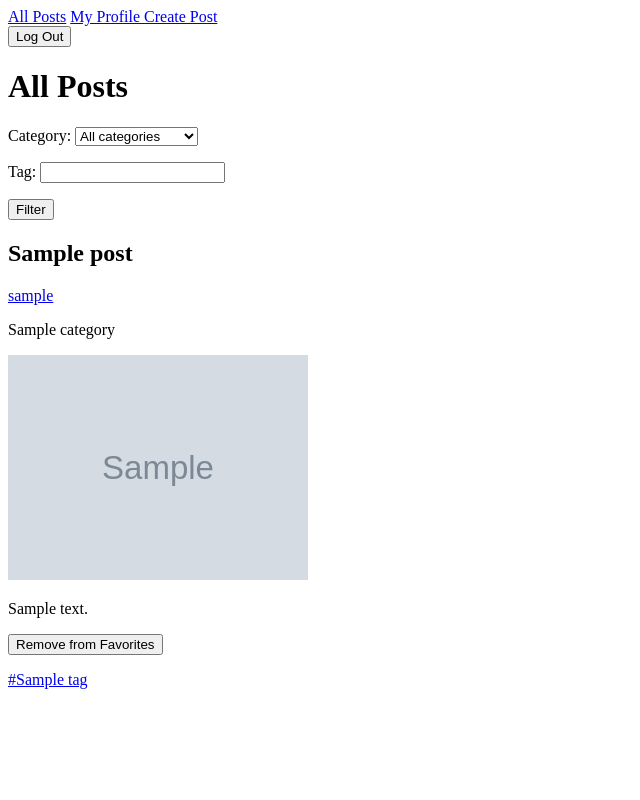
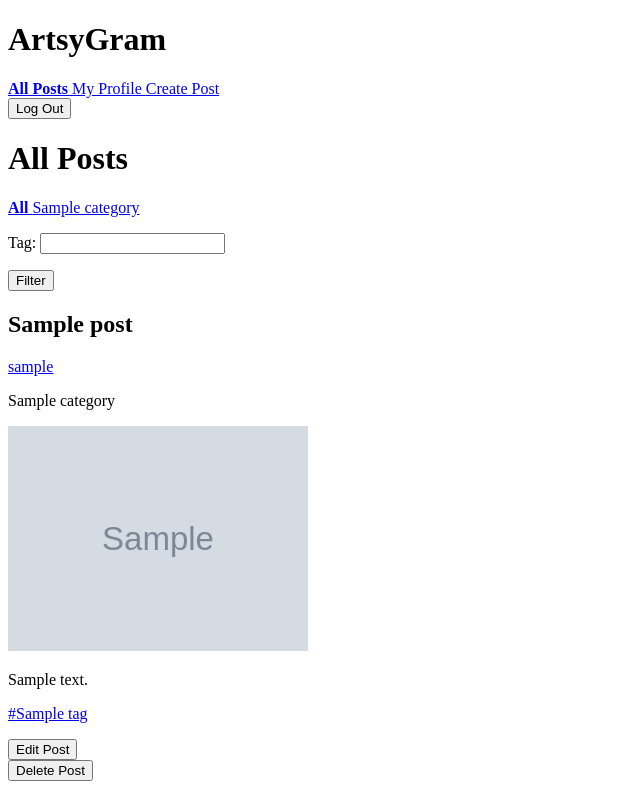
Before and after one commit to Ewgeeny/ArtsyGram, a Django app: page /main/ in a window 1280 px wide. Shown: the whole page, without its empty margins (0-640 px from the left). Run offline with Django 5.2, Linux system fonts and the light colour scheme; a user stored in the database is signed in; tables that the repository leaves empty hold one stand-in row (values such as "Sample post"); grey boxes marked "Sample" are stand-in pictures.

Commit message:
Add post editing, active nav highlighting, and prevent self-favorites

```diff
--- a/artsygram/urls.py
+++ b/artsygram/urls.py
@@ -53,6 +53,12 @@ urlpatterns = [
     ),
 
     path(
+        "posts/<int:post_id>/edit/",
+        views.edit_post,
+        name="edit-post",
+    ),
+
+    path(
         "posts/<int:post_id>/favorite/",
         views.toggle_favorite_view,
         name="toggle-favorite",
--- a/core/forms.py
+++ b/core/forms.py
@@ -4,13 +4,6 @@ from .models import Category
 
 
 class CategoryFilterForm(forms.Form):
-    category = forms.ModelChoiceField(
-        queryset=Category.objects.all(),
-        required=False,
-        empty_label="All categories",
-        label="Category",
-    )
-
     tags = forms.CharField(
         required=False,
         label="Tag",
@@ -53,3 +46,26 @@ class PostForm(forms.Form):
         required=False,
         help_text="Separate tags with spaces",
     )
+
+
+class EditPostForm(forms.Form):
+    title = forms.CharField(
+        label="Title",
+        max_length=150,
+    )
+
+    description = forms.CharField(
+        label="Description",
+        widget=forms.Textarea,
+    )
+
+    category = forms.ModelChoiceField(
+        queryset=Category.objects.all(),
+        label="Category",
+    )
+
+    tags = forms.CharField(
+        label="Tags",
+        required=False,
+        help_text="Separate tags with spaces",
+    )
--- a/core/templates/core/base.html
+++ b/core/templates/core/base.html
@@ -5,15 +5,22 @@
     <title>{% block title %}ArtsyGram{% endblock %}</title>
 </head>
 <body>
+    <h1>ArtsyGram</h1>
+
     {% if user.is_authenticated %}
         <nav>
-            <a href="{% url 'main-page' %}">All Posts</a>
+            <a href="{% url 'main-page' %}"
+               {% if request.path == '/main/' %}style="font-weight: bold"{% endif %}>
+                All Posts
+            </a>
 
-            <a href="{% url 'user-profile' user.username %}">
+            <a href="{% url 'user-profile' user.username %}"
+               {% if '/profile/' in request.path %}style="font-weight: bold"{% endif %}>
                 My Profile
             </a>
 
-            <a href="{% url 'create-post' %}">
+            <a href="{% url 'create-post' %}"
+               {% if '/posts/create/' in request.path %}style="font-weight: bold"{% endif %}>
                 Create Post
             </a>
 
--- a/core/templates/core/main_page.html
+++ b/core/templates/core/main_page.html
@@ -7,7 +7,23 @@ All Posts - ArtsyGram
 {% block content %}
 <h1>All Posts</h1>
 
+<div>
+    <a href="{% url 'main-page' %}"
+       {% if not selected_category %}style="font-weight: bold"{% endif %}>
+        All
+    </a>
+    {% for category in categories %}
+        <a href="{% url 'main-page' %}?category={{ category.id }}{% if request.GET.tags %}&tags={{ request.GET.tags }}{% endif %}"
+           {% if selected_category == category.id|slugify %}style="font-weight: bold"{% endif %}>
+            {{ category.name }}
+        </a>
+    {% endfor %}
+</div>
+
 <form action="{% url 'main-page' %}" method="get">
+    {% if selected_category %}
+        <input type="hidden" name="category" value="{{ selected_category }}">
+    {% endif %}
     {{ filter_form.as_p }}
     <input type="submit" value="Filter">
 </form>
@@ -33,6 +49,15 @@ All Posts - ArtsyGram
 
             <p>{{ post.description }}</p>
 
+            {% if post.tags.all %}
+    <p>
+        {% for tag in post.tags.all %}
+            <a href="{% url 'main-page' %}?tags={{ tag.name }}">#{{ tag.name }}</a>
+        {% endfor %}
+    </p>
+{% endif %}
+
+            {% if post.user != request.user %}
             <form
                 action="{% url 'toggle-favorite' post.id %}"
                 method="post"
@@ -42,14 +67,25 @@ All Posts - ArtsyGram
                     {% if post.id in favorite_ids %}Remove from Favorites{% else %}Add to Favorites{% endif %}
                 </button>
             </form>
+            {% endif %}
 
-            {% if post.tags.all %}
-    <p>
-        {% for tag in post.tags.all %}
-            <a href="{% url 'main-page' %}?tags={{ tag.name }}">#{{ tag.name }}</a>
-        {% endfor %}
-    </p>
-{% endif %}
+            {% if post.user == request.user %}
+                <form action="{% url 'edit-post' post.id %}" method="get">
+                    <button type="submit">
+                        Edit Post
+                    </button>
+                </form>
+
+                <form
+                    action="{% url 'delete-post' post.id %}"
+                    method="post"
+                >
+                    {% csrf_token %}
+                    <button type="submit">
+                        Delete Post
+                    </button>
+                </form>
+            {% endif %}
         </article>
     {% endfor %}
 {% else %}
--- a/core/templates/core/user_profile.html
+++ b/core/templates/core/user_profile.html
@@ -36,6 +36,12 @@
             <p>{{ post.description }}</p>
 
             {% if is_own_profile %}
+                <form action="{% url 'edit-post' post.id %}" method="get">
+                    <button type="submit">
+                        Edit Post
+                    </button>
+                </form>
+
                 <form
                     action="{% url 'delete-post' post.id %}"
                     method="post"
--- a/core/views.py
+++ b/core/views.py
@@ -6,8 +6,8 @@ from django.http import HttpResponse
 from django.shortcuts import redirect, render
 from django.utils import timezone
 
-from .forms import CategoryFilterForm, PostForm
-from .models import Favorite, Post, Tag
+from .forms import CategoryFilterForm, EditPostForm, PostForm
+from .models import Category, Favorite, Post, Tag
 from .services import toggle_favorite
 
 
@@ -49,13 +49,14 @@ def welcome(request):
 def main_page(request):
     posts = Post.objects.order_by("-upload_date")
     filter_form = CategoryFilterForm(request.GET)
+    categories = Category.objects.all()
+
+    category_id = request.GET.get("category")
+    if category_id:
+        posts = posts.filter(category_id=category_id)
 
     if filter_form.is_valid():
-        category = filter_form.cleaned_data["category"]
         tags_input = filter_form.cleaned_data["tags"]
-
-        if category:
-            posts = posts.filter(category=category)
 
         if tags_input:
             posts = posts.filter(tags__name=tags_input)
@@ -67,6 +68,8 @@ def main_page(request):
     context = {
         "posts": posts,
         "filter_form": filter_form,
+        "categories": categories,
+        "selected_category": category_id,
         "favorite_ids": favorite_ids,
     }
 
@@ -181,6 +184,64 @@ def delete_post(request, post_id):
 
 
 @login_required
+def edit_post(request, post_id):
+    posts = Post.objects.filter(id=post_id, user=request.user)
+
+    if not posts.exists():
+        return redirect("user-profile", username=request.user.username)
+
+    post = posts[0]
+
+    if request.method == "POST":
+        form = EditPostForm(request.POST)
+
+        if form.is_valid():
+            post.title = form.cleaned_data["title"]
+            post.description = form.cleaned_data["description"]
+            post.category = form.cleaned_data["category"]
+            post.save()
+
+            post.tags.clear()
+
+            tags = form.cleaned_data["tags"].split()
+
+            for tag in tags:
+                tag_name = tag.lstrip("#").lower()
+
+                if tag_name:
+                    existing_tags = Tag.objects.filter(name=tag_name)
+
+                    if len(existing_tags) == 0:
+                        tag = Tag.objects.create(name=tag_name)
+                    else:
+                        tag = existing_tags[0]
+
+                    post.tags.add(tag)
+
+            return redirect(
+                "user-profile",
+                username=request.user.username,
+            )
+    else:
+        form = EditPostForm(
+            initial={
+                "title": post.title,
+                "description": post.description,
+                "category": post.category,
+                "tags": " ".join(
+                    [f"#{t.name}" for t in post.tags.all()]
+                ),
+            }
+        )
+
+    return render(
+        request,
+        "core/edit_post.html",
+        {"form": form, "post": post},
+    )
+
+
+@login_required
 def toggle_favorite_view(request, post_id):
     if request.method == "POST":
         posts = Post.objects.filter(id=post_id)
```
Also changed, not shown: core/templates/core/edit_post.html (added, +31 -0 lines), core/templates/core/favorites.html (+18 -0 lines), media/posts/Background_Main.png (added).
